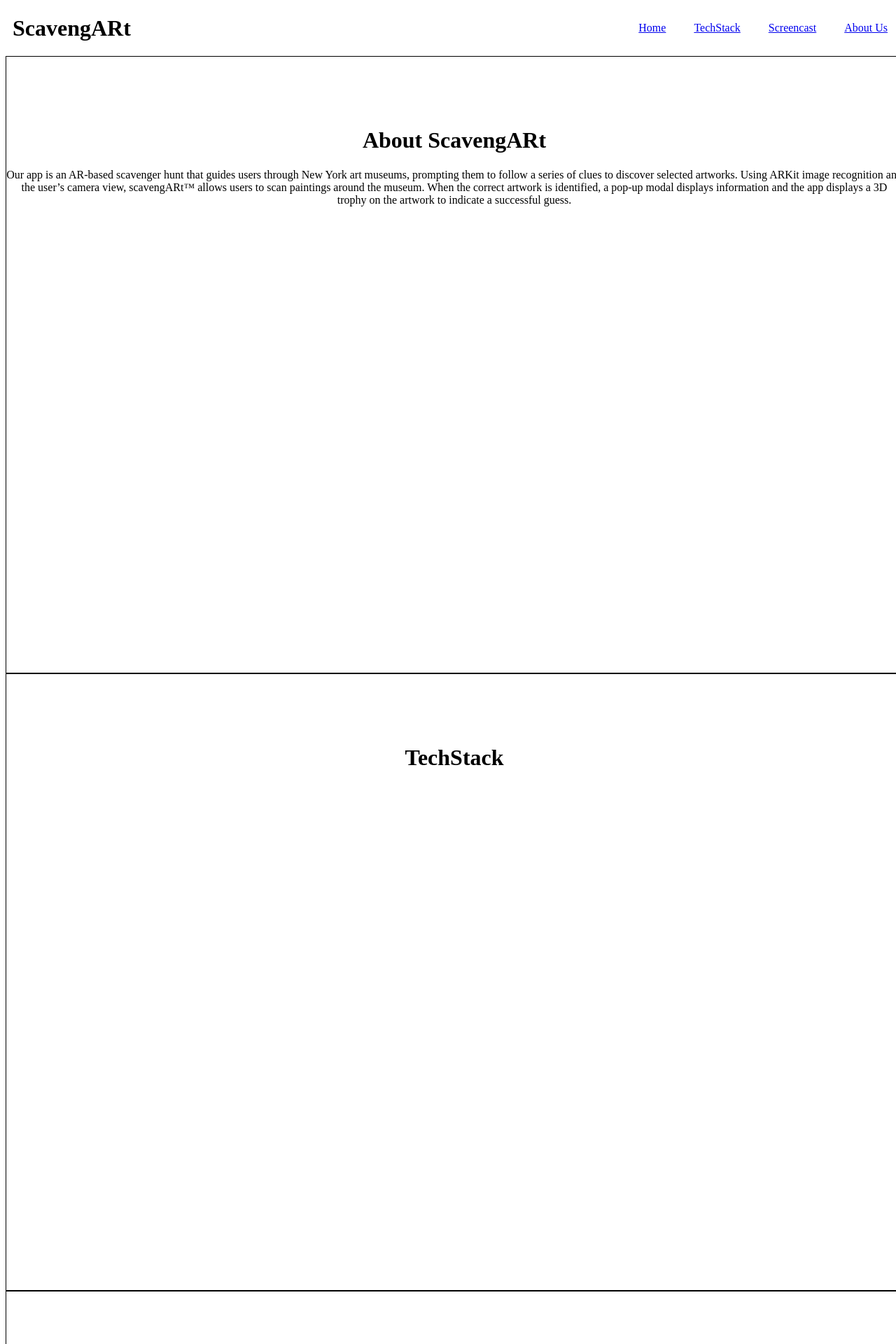
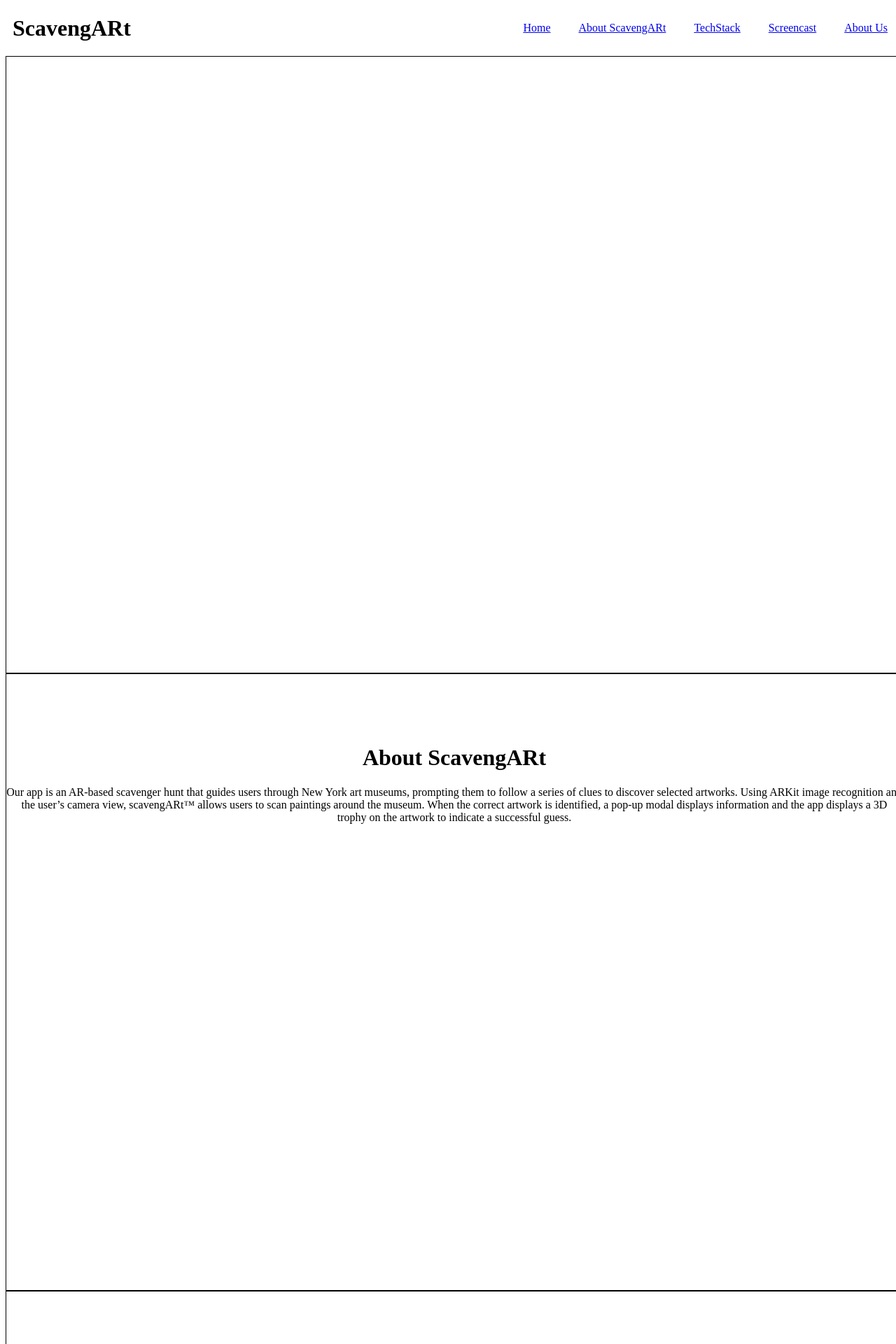
Before and after one commit to lovelylibras/scavengARt-splash, a React (Create React App) app: page / in a window 1280 px wide. Shown: the top 1920 px of the page at 70% size. Built offline with nearby package versions, Linux system fonts and the light colour scheme.

Commit message:
[feat] react - adds about scavengart section

```diff
--- /dev/null
+++ b/src/AboutScavengart.js
@@ -0,0 +1,20 @@
+import React from 'react';
+
+function AboutScavengArt() {
+  return (
+    <div className="section" id="about-scavengart">
+      <h1>About ScavengARt</h1>
+      <p>
+        Our app is an AR-based scavenger hunt that guides users through New York
+        art museums, prompting them to follow a series of clues to discover
+        selected artworks. Using ARKit image recognition and the user’s camera
+        view, scavengARt™ allows users to scan paintings around the museum. When
+        the correct artwork is identified, a pop-up modal displays information
+        and the app displays a 3D trophy on the artwork to indicate a successful
+        guess.
+      </p>
+    </div>
+  );
+}
+
+export default AboutScavengArt;
--- a/src/App.js
+++ b/src/App.js
@@ -1,4 +1,5 @@
 import React from 'react';
+import AboutScavengArt from './AboutScavengart';
 import AboutUs from './AboutUs';
 import Footer from './Footer';
 import Home from './Home';
@@ -12,6 +13,7 @@
       <NavBar />
       <div id="body">
         <Home />
+        <AboutScavengArt />
         <TechStack />
         <Screencast />
         <AboutUs />
--- a/src/Home.js
+++ b/src/Home.js
@@ -1,20 +1,7 @@
 import React from 'react';
 
 function Home() {
-  return (
-    <div className="section" id="home">
-      <h1>About ScavengARt</h1>
-      <p>
-        Our app is an AR-based scavenger hunt that guides users through New York
-        art museums, prompting them to follow a series of clues to discover
-        selected artworks. Using ARKit image recognition and the user’s camera
-        view, scavengARt™ allows users to scan paintings around the museum. When
-        the correct artwork is identified, a pop-up modal displays information
-        and the app displays a 3D trophy on the artwork to indicate a successful
-        guess.
-      </p>
-    </div>
-  );
+  return <div className="section" id="home" />;
 }
 
 export default Home;
--- a/src/NavBar.js
+++ b/src/NavBar.js
@@ -10,6 +10,9 @@
       <div>
         <Link smooth to="#home" className="links">
           Home
+        </Link>
+        <Link smooth to="about-scavengart" className="links">
+          About ScavengARt
         </Link>
         <Link smooth to="#techstack" className="links">
           TechStack
```
